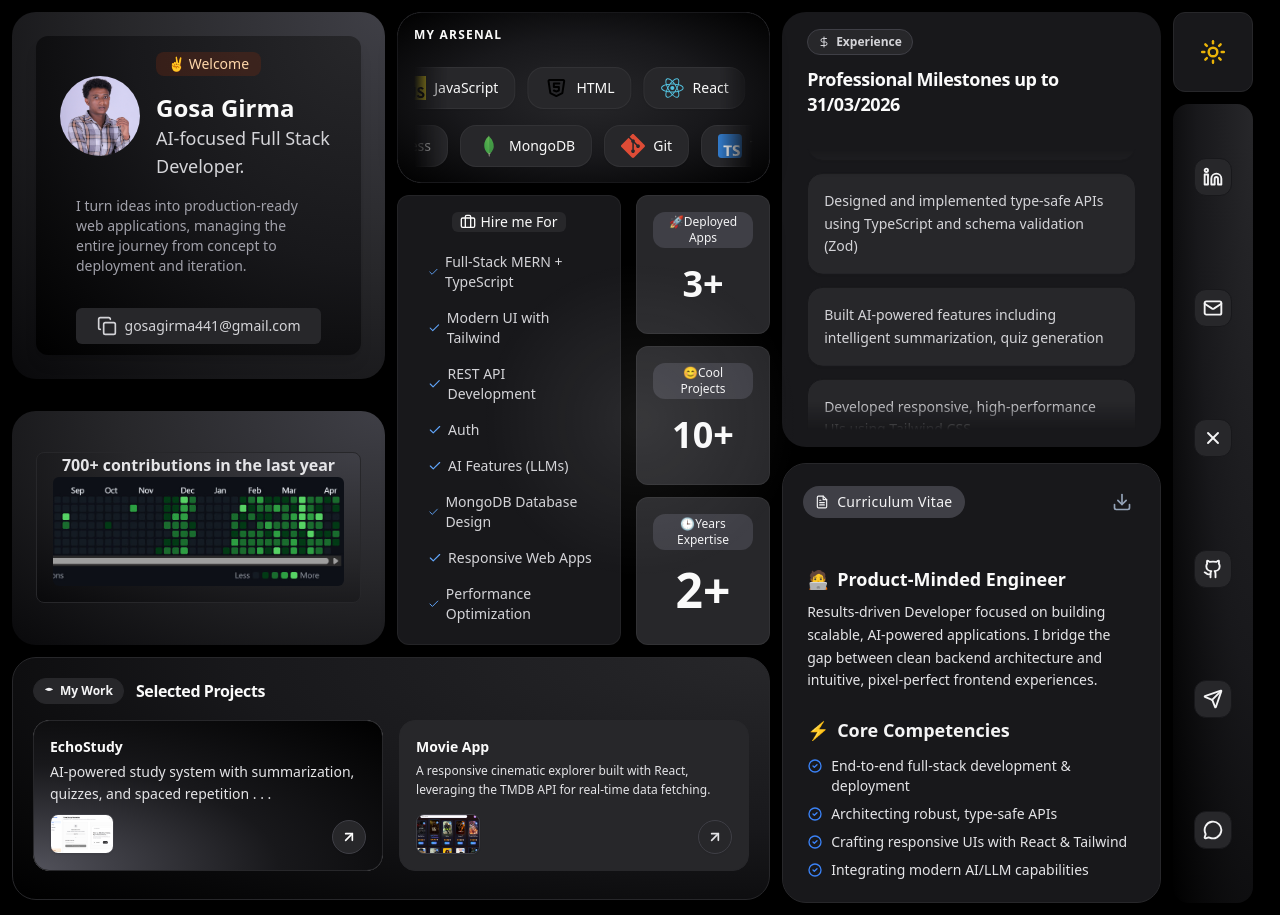
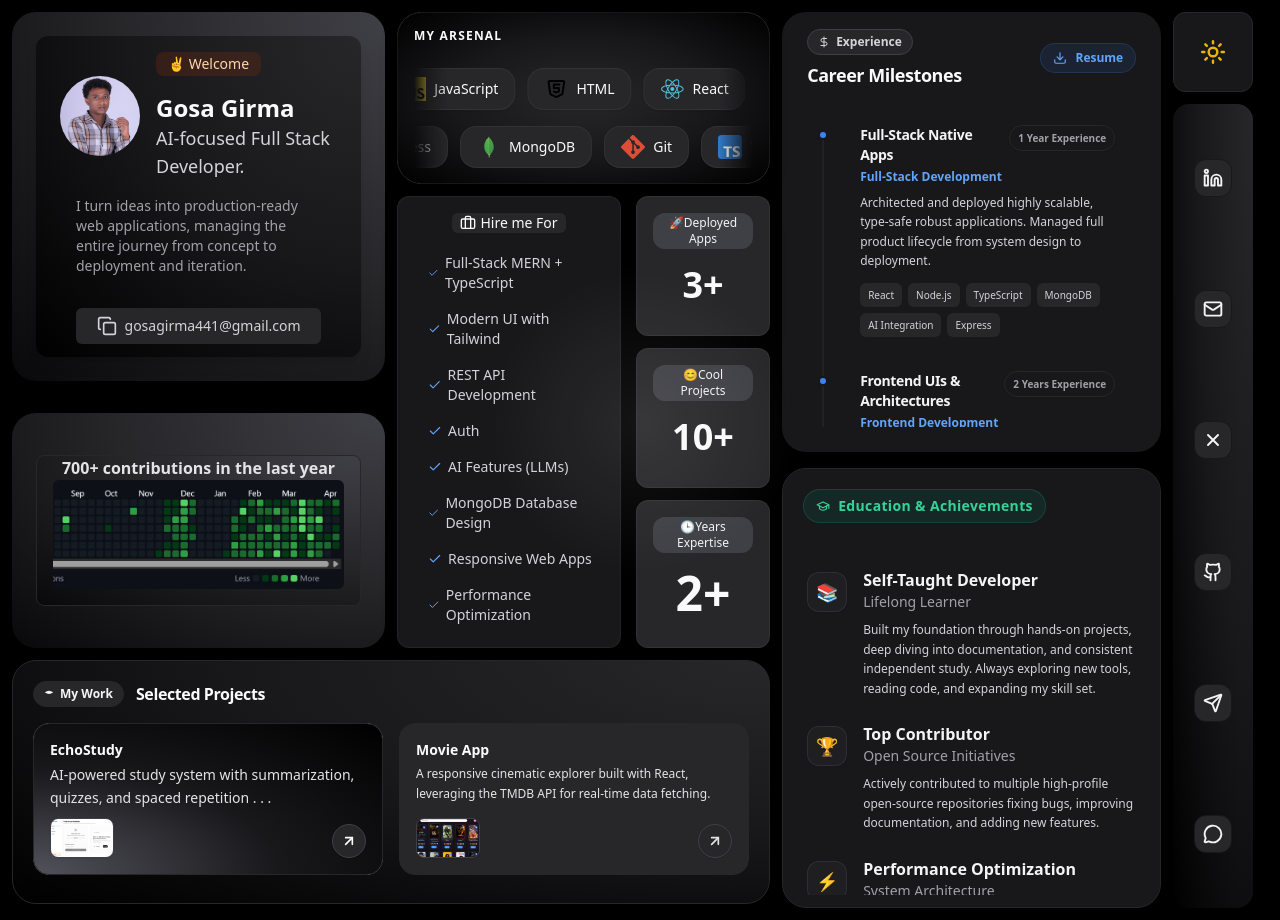
Before and after one commit to gosag/bentofolio, a React (Vite) app in the folder bentofolio/: page / in a window 1280 px wide. Built offline with nearby package versions, Linux system fonts and the light colour scheme.

Commit message:
refactor: restructure Experiences component with detailed experience data and enhance UI elements

```diff
--- a/bentofolio/src/DetailsPanel.tsx
+++ b/bentofolio/src/DetailsPanel.tsx
@@ -2,18 +2,24 @@ import { Card } from "./components/ui/card";
 import { motion } from "framer-motion";
 
 const today = new Date();
-const ExperiencesArray = [
-  "Architected and deployed full-stack web applications using React, Node.js, Express, and MongoDB",
-  "Designed and implemented type-safe APIs using TypeScript and schema validation (Zod)",
-  "Built AI-powered features including intelligent summarization, quiz generation",
-  "Developed responsive, high-performance UIs using Tailwind CSS",
-  "Implemented authentication & security protocols",
-  "Managed full product lifecycle: idea → system design → development → deployment → iteration",
-  "Optimized application performance through efficient state management, API design, and database queries",
-  "Deployed and maintained applications on modern platforms (e.g., Vercel, Render)"
+const experienceData = [
+  {
+    id: 1,
+    role: "Full-Stack Native Apps",
+    type: "Full-Stack Development",
+    period: "1 Year Experience",
+    description: "Architected and deployed highly scalable, type-safe robust applications. Managed full product lifecycle from system design to deployment.",
+    skills: ["React", "Node.js", "TypeScript", "MongoDB", "AI Integration", "Express"]
+  },
+  {
+    id: 2,
+    role: "Frontend UIs & Architectures",
+    type: "Frontend Development",
+    period: "2 Years Experience",
+    description: "Designed responsive, high-performance user interfaces and integrated complex logic like AI-powered features with seamless state management.",
+    skills: ["Tailwind CSS", "Framer Motion", "Zod", "React", "State Management"]
+  }
 ];
-
-const duplicatedExperiences = [...ExperiencesArray, ...ExperiencesArray];
 
 function Experiences() {
   return (
@@ -23,55 +29,84 @@ function Experiences() {
       transition={{ delay: 0.2, duration: 0.5 }}
       className="min-h-[45%] border-zinc-200 dark:bg-zinc-900 dark:border-zinc-800 shadow-sm rounded-3xl"
     >
-    <Card className="h-[435px]   w-full p-6 flex flex-col relative border border-transparent overflow-hidden bg-transparent">
-      <div className="z-10 mb-4 shrink-0">
-        <div className="inline-flex z-50 items-center gap-1.5 px-2.5 py-1 mb-3 rounded-full bg-zinc-100 text-zinc-600 text-xs font-semibold border border-zinc-200 dark:bg-zinc-800 dark:text-zinc-300 dark:border-zinc-700">
+      <Card className="h-[440px] w-full p-6 flex flex-col relative border border-transparent bg-transparent overflow-hidden">
+        <div className="z-10 mb-4 shrink-0 flex items-center justify-between">
+          <div>
+            <div className="inline-flex z-50 items-center gap-1.5 px-2.5 py-1 mb-2 rounded-full bg-zinc-100 text-zinc-600 text-xs font-semibold border border-zinc-200 dark:bg-zinc-800 dark:text-zinc-300 dark:border-zinc-700">
               <svg width="12" height="12" viewBox="0 0 24 24" fill="none" stroke="currentColor" strokeWidth="2" strokeLinecap="round" strokeLinejoin="round">
                 <path d="M12 2v20M17 5H9.5a3.5 3.5 0 0 0 0 7h5a3.5 3.5 0 0 1 0 7H6"/>
               </svg>
               Experience
             </div>
             <h1 className="text-zinc-900 text-lg font-bold leading-snug tracking-tight dark:text-zinc-50">
-          Professional Milestones up to {`${String(today.getDate()).padStart(2, '0')}/${String(today.getMonth() + 1).padStart(2, '0')}/${today.getFullYear()}`}
+              Career Milestones
             </h1>
           </div>
-
-      {/* Scrolling Area with Gradient Fade Mask */}
-      <div
-        className="relative flex-1  overflow-hidden"
-        style={{
-          maskImage: "linear-gradient(to bottom, transparent, black 10%, black 90%, transparent)",
-          WebkitMaskImage: "linear-gradient(to bottom, transparent, black 10%, black 90%, transparent)"
-        }}
+          <a href="/Gosa_Girma_Resume.pdf" download className="relative z-50">
+            <motion.button
+              whileHover={{ scale: 1.05 }}
+              whileTap={{ scale: 0.95 }}
+              className="flex items-center gap-2 px-3 py-1.5 bg-blue-50 text-blue-600 hover:bg-blue-100 dark:bg-blue-500/10 dark:text-blue-400 dark:hover:bg-blue-500/20 rounded-full text-xs font-bold transition-colors border border-blue-100 dark:border-blue-500/20"
+              title="Download CV"
             >
-        <motion.div
-          className="flex flex-col gap-3 pb-3"
-          animate={{ y: ["0%", "-50%"] }}
-          transition={{
-            y: {
-              repeat: Infinity,
-              repeatType: "loop",
-              duration: 50,
-              ease: "linear",
-            },
-          }}
-        >
-          {duplicatedExperiences.map((exp, index) => (
-            <div
-              key={index}
-              className="p-4 z-50 hover:scale-[1.01] hover:rounded-2xl bg-zinc-50 border border-zinc-100 rounded-2xl text-sm font-medium text-zinc-700 leading-relaxed shadow-sm dark:bg-zinc-800 dark:border-zinc-900 dark:text-zinc-300 transition duration-200"
-            >
-              {exp}
-            </div>
-          ))}
-        </motion.div>
+              <svg width="14" height="14" viewBox="0 0 24 24" fill="none" stroke="currentColor" strokeWidth="2" strokeLinecap="round" strokeLinejoin="round">
+                <path d="M21 15v4a2 2 0 0 1-2 2H5a2 2 0 0 1-2-2v-4"></path>
+                <polyline points="7 10 12 15 17 10"></polyline>
+                <line x1="12" y1="15" x2="12" y2="3"></line>
+              </svg>
+              Resume
+            </motion.button>
+          </a>
         </div>
 
+        <div className="relative flex-1 overflow-y-auto custom-scrollbar pr-2 mb-2">
+          {/* Timeline Line */}
+          <div className="absolute left-[15px] top-3 bottom-0 w-0.5 bg-zinc-200 dark:bg-zinc-800/70"></div>
+
+          <div className="flex flex-col gap-5 pt-1">
+            {experienceData.map((exp, index) => (
+              <motion.div
+                key={exp.id}
+                initial={{ opacity: 0, x: -20 }}
+                animate={{ opacity: 1, x: 0 }}
+                transition={{ delay: 0.3 + index * 0.15, duration: 0.4 }}
+                className="relative pl-10 group"
+              >
+                {/* Timeline node */}
+                <div className="absolute left-[11px] top-1.5 w-[10px] h-[10px] rounded-full bg-blue-500 border-2 border-white dark:border-zinc-900 shadow-sm group-hover:scale-150 transition-transform duration-300 ease-out"></div>
+
+                <div className="flex flex-col gap-1 hover:bg-zinc-100 dark:hover:bg-zinc-800/40 p-3 -mt-3 cursor-default rounded-xl transition-all duration-300 border border-transparent hover:border-zinc-200 dark:hover:border-zinc-700/50">
+                  <div className="flex justify-between items-start gap-2">
+                    <h3 className="text-zinc-900 dark:text-zinc-100 font-bold text-sm tracking-tight group-hover:text-blue-600 dark:group-hover:text-blue-400 transition-colors">
+                      {exp.role}
+                    </h3>
+                    <span className="text-[10px] font-semibold text-zinc-500 dark:text-zinc-400 bg-white dark:bg-zinc-900/50 px-2 py-0.5 rounded-full border border-zinc-200 dark:border-zinc-800 whitespace-nowrap shadow-sm">
+                      {exp.period}
+                    </span>
+                  </div>
+                  <p className="text-xs font-semibold text-blue-600 dark:text-blue-400">
+                    {exp.type}
+                  </p>
+                  <p className="text-xs text-zinc-600 dark:text-zinc-300 leading-relaxed mt-1">
+                    {exp.description}
+                  </p>
+                  <div className="flex flex-wrap gap-1.5 mt-2">
+                    {exp.skills.map(skill => (
+                      <span key={skill} className="text-[10px] font-medium px-2 py-0.5 rounded-md bg-zinc-200/50 dark:bg-zinc-800 text-zinc-700 dark:text-zinc-300">
+                        {skill}
+                      </span>
+                    ))}
+                  </div>
+                </div>
+              </motion.div>
+            ))}
+          </div>
+        </div>
       </Card>
     </motion.div>
   );
 }
- function CVBentoCard() {
+ function EducationAndAchievementsCard() {
   return (
     <motion.div
       initial={{ opacity: 0, y: 20 }}
@@ -79,88 +114,63 @@ function Experiences() {
       transition={{ duration: 0.4, ease: "easeOut", staggerChildren: 0.1 , when:"beforeChildren" }}
       className="group min-h-[48%] pb-3 dark:bg-zinc-900 relative flex flex-col bg-white rounded-3xl border border-slate-200 shadow-sm hover:shadow-md transition-all duration-300 h-[440px] overflow-y-auto dark:border-zinc-800"
     >
-      <div className="flex justify-between items-center p-5 border-b border-transparent bg-white/80 sticky top-0 dark:bg-zinc-900">
-        <div className="flex items-center gap-2 bg-slate-100 text-slate-700 px-3 py-1.5 rounded-full text-sm font-medium tracking-wide dark:bg-zinc-700 dark:text-zinc-100">
+      <div className="flex justify-between items-center p-5 border-b border-transparent bg-white/80 sticky top-0 dark:bg-zinc-900 z-10">
+        <div className="flex items-center gap-2 bg-emerald-50 text-emerald-700 px-3 py-1.5 rounded-full text-sm font-semibold tracking-wide dark:bg-emerald-500/10 dark:text-emerald-400 border border-emerald-100 dark:border-emerald-500/20">
           <svg width="14" height="14" viewBox="0 0 24 24" fill="none" stroke="currentColor" strokeWidth="2" strokeLinecap="round" strokeLinejoin="round">
-            <path d="M14 2H6a2 2 0 0 0-2 2v16a2 2 0 0 0 2 2h12a2 2 0 0 0 2-2V8z"></path>
-            <polyline points="14 2 14 8 20 8"></polyline>
-            <line x1="16" y1="13" x2="8" y2="13"></line>
-            <line x1="16" y1="17" x2="8" y2="17"></line>
-            <polyline points="10 9 9 9 8 9"></polyline>
+            <path d="M22 10v6M2 10l10-5 10 5-10 5z"/>
+            <path d="M6 12v5c3 3 9 3 12 0v-5"/>
           </svg>
-          Curriculum Vitae
+          Education & Achievements
         </div>
-        <a href="/Gosa_Girma_Resume.pdf" download>
-        <motion.button
-          whileHover={{ scale: 1.05, backgroundColor: "#f1f5f9" }}
-          whileTap={{ scale: 0.95 }}
-          className="p-2 rounded-full text-slate-400 hover:text-blue-600 transition-colors cursor-pointer "
-          title="Download CV"
-        >
-          <svg width="20" height="20" viewBox="0 0 24 24" fill="none" stroke="currentColor" strokeWidth="2" strokeLinecap="round" strokeLinejoin="round">
-            <path d="M21 15v4a2 2 0 0 1-2 2H5a2 2 0 0 1-2-2v-4"></path>
-            <polyline points="7 10 12 15 17 10"></polyline>
-            <line x1="12" y1="15" x2="12" y2="3"></line>
-          </svg>
-
-        </motion.button>
-        </a>
       </div>
 
       <div className="p-6 overflow-y-auto flex-1 custom-scrollbar text-slate-600 dark:bg-zinc-900 dark:text-zinc-200">
 
+        {/* Education Item */}
         <section className="mb-6">
-          <h3 className="text-slate-900 font-semibold flex items-center gap-2 mb-2 text-lg dark:text-zinc-50 ">
-            <span>🧑‍💻</span> Product-Minded Engineer
-          </h3>
-          <p className="text-sm leading-relaxed">
-            Results-driven Developer focused on building scalable, AI-powered applications. I bridge the gap between clean backend architecture and intuitive, pixel-perfect frontend experiences.
+          <div className="flex items-start gap-4">
+            <div className="w-10 h-10 rounded-xl bg-slate-50 dark:bg-zinc-800/50 flex items-center justify-center shrink-0 border border-slate-100 dark:border-zinc-700/50 shadow-sm mt-1">
+              <span className="text-lg">📚</span>
+            </div>
+            <div>
+              <h3 className="text-zinc-900 dark:text-zinc-100 font-bold text-base hover:text-emerald-600 dark:hover:text-emerald-400 transition-colors cursor-default">Self-Taught Developer</h3>
+              <p className="text-sm text-zinc-500 dark:text-zinc-400 font-medium">Lifelong Learner</p>
+              <p className="text-xs text-zinc-600 dark:text-zinc-300 mt-2 leading-relaxed">
+                Built my foundation through hands-on projects, deep diving into documentation, and consistent independent study. Always exploring new tools, reading code, and expanding my skill set.
               </p>
+            </div>
+          </div>
         </section>
 
+        {/* Certification / Achievement Item */}
         <section className="mb-6">
-          <h3 className="text-slate-900 font-semibold flex items-center gap-2 mb-3 text-lg dark:text-zinc-100">
-            <span>⚡️</span> Core Competencies
-          </h3>
-          <ul className="grid grid-cols-1 gap-2 text-sm">
-            {[
-              "End-to-end full-stack development & deployment",
-              "Architecting robust, type-safe APIs",
-              "Crafting responsive UIs with React & Tailwind",
-              "Integrating modern AI/LLM capabilities"
-            ].map((item, i) => (
-              <li key={i} className="flex items-start gap-2">
-                <svg className="w-4 h-4 text-blue-500 mt-0.5 shrink-0" fill="none" stroke="currentColor" viewBox="0 0 24 24">
-                  <path strokeLinecap="round" strokeLinejoin="round" strokeWidth="2" d="M9 12l2 2 4-4m6 2a9 9 0 11-18 0 9 9 0 0118 0z"></path>
-                </svg>
-                <span>{item}</span>
-              </li>
-            ))}
-          </ul>
+          <div className="flex items-start gap-4">
+            <div className="w-10 h-10 rounded-xl bg-slate-50 dark:bg-zinc-800/50 flex items-center justify-center shrink-0 border border-slate-100 dark:border-zinc-700/50 shadow-sm mt-1">
+              <span className="text-lg">🏆</span>
+            </div>
+            <div>
+              <h3 className="text-zinc-900 dark:text-zinc-100 font-bold text-base hover:text-emerald-600 dark:hover:text-emerald-400 transition-colors cursor-default">Top Contributor</h3>
+              <p className="text-sm text-zinc-500 dark:text-zinc-400 font-medium">Open Source Initiatives</p>
+              <p className="text-xs text-zinc-600 dark:text-zinc-300 mt-2 leading-relaxed">
+                Actively contributed to multiple high-profile open-source repositories fixing bugs, improving documentation, and adding new features.
+              </p>
+            </div>
+          </div>
         </section>
 
+        {/* Core Metric / Success Item */}
         <section>
-          <h3 className="text-slate-900 font-semibold flex items-center gap-2 mb-3 text-lg dark:text-zinc-50">
-            <span>🚀</span> Recent Highlights
-          </h3>
-          <div className="relative border-l-2 border-slate-100 pl-4 ml-2 space-y-4">
-
-            <div className="relative">
-              <span className="absolute -left-[21px] top-1 w-2.5 h-2.5 rounded-full bg-blue-500 border-[3px] border-white shadow-sm"></span>
-              <h4 className="text-slate-900 text-sm font-medium">Architected EchoStudy</h4>
-              <p className="text-xs mt-1 leading-relaxed">
-                Spearheaded the development of an AI-powered study hub. Engineered a seamless full-stack architecture utilizing MongoDB, Express, React, Node.js, and natively integrated Gemini AI to enhance learning workflows.
+          <div className="flex items-start gap-4">
+            <div className="w-10 h-10 rounded-xl bg-slate-50 dark:bg-zinc-800/50 flex items-center justify-center shrink-0 border border-slate-100 dark:border-zinc-700/50 shadow-sm mt-1">
+              <span className="text-lg">⚡</span>
+            </div>
+            <div>
+              <h3 className="text-zinc-900 dark:text-zinc-100 font-bold text-base hover:text-emerald-600 dark:hover:text-emerald-400 transition-colors cursor-default">Performance Optimization</h3>
+              <p className="text-sm text-zinc-500 dark:text-zinc-400 font-medium">System Architecture</p>
+              <p className="text-xs text-zinc-600 dark:text-zinc-300 mt-2 leading-relaxed">
+                Successfully reduced load times by 40% in previous projects through strategic code splitting, caching strategies, and robust API design.
               </p>
             </div>
-
-            <div className="relative">
-              <span className="absolute -left-[21px] top-1 w-2.5 h-2.5 rounded-full bg-slate-300 border-[3px] border-white shadow-sm"></span>
-              <h4 className="text-slate-900 text-sm font-medium">Scalable Systems</h4>
-              <p className="text-xs mt-1 leading-relaxed">
-                Implemented secure JWT authentication, optimized RESTful APIs, and designed efficient database schemas to ensure high performance and seamless user experience across multiple applications.
-              </p>
-            </div>
-
           </div>
         </section>
 
@@ -168,11 +178,12 @@ function Experiences() {
     </motion.div>
   );
 }
+
 function DetailsPanel() {
     return(
         <div className="min-w-[135px] min-h-screen sm:min-h-fit flex flex-col sm:flex-row lg:flex-col gap-4 mt-0 sm:mt-16 md:mt-0">
             <Experiences />
-            <CVBentoCard/>
+            <EducationAndAchievementsCard/>
         </div>
     )
 }
```
Lines whose indentation alone changed are shown as unchanged.
